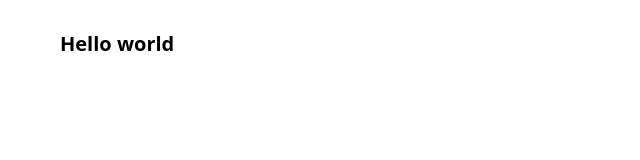
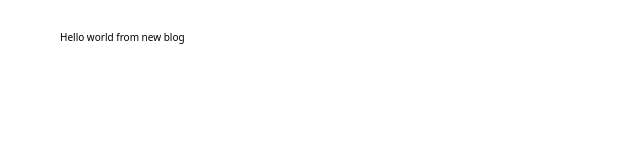
Before and after one commit to Michelpinto/Ts-blog-app, a React (Create React App) app in the folder frontend/: page /newBlog in a window 1280 px wide. Shown: the top 160 px of the page, without its empty margins (0-640 px from the left). Built offline with nearby package versions, Linux system fonts and the light colour scheme.

Commit message:
Adding the routes

```diff
--- a/frontend/src/App.tsx
+++ b/frontend/src/App.tsx
@@ -1,12 +1,16 @@
 import React from 'react';
+import { Route, Routes } from 'react-router-dom';
+import Blogs from './pages/blogs/Blogs';
+import NewBlog from './pages/newBlog/NewBlog';
 
 // import { Container } from './styles';
 
 const App: React.FC = () => {
   return (
-    <div>
-      <h1>Hello world</h1>
-    </div>
+    <Routes>
+      <Route path='/' element={<Blogs />} />
+      <Route path='/newBlog' element={<NewBlog />} />
+    </Routes>
   );
 };
 
--- a/frontend/src/index.tsx
+++ b/frontend/src/index.tsx
@@ -2,14 +2,17 @@ import React from 'react';
 import ReactDOM from 'react-dom/client';
 import App from './App';
 import Layout from './styles/Globals';
+import { BrowserRouter } from 'react-router-dom';
 
 const root = ReactDOM.createRoot(
   document.getElementById('root') as HTMLElement
 );
 root.render(
   <React.StrictMode>
-    <Layout>
-      <App />
-    </Layout>
+    <BrowserRouter>
+      <Layout>
+        <App />
+      </Layout>
+    </BrowserRouter>
   </React.StrictMode>
 );
--- a/frontend/src/pages/blogs/Blogs.tsx
+++ b/frontend/src/pages/blogs/Blogs.tsx
@@ -3,7 +3,7 @@ import React from 'react';
 import { BlogsDiv, SingleBlogDiv, BlogDiv } from './styles';
 
 const Blogs: React.FC = () => {
-  return <div />;
+  return <div>hello world</div>;
 };
 
 export default Blogs;
--- a/frontend/src/pages/newBlog/NewBlog.tsx
+++ b/frontend/src/pages/newBlog/NewBlog.tsx
@@ -3,7 +3,7 @@ import React from 'react';
 // import { Container } from './styles';
 
 const NewBlog: React.FC = () => {
-  return <div />;
+  return <div>Hello world from new blog</div>;
 };
 
 export default NewBlog;
```
